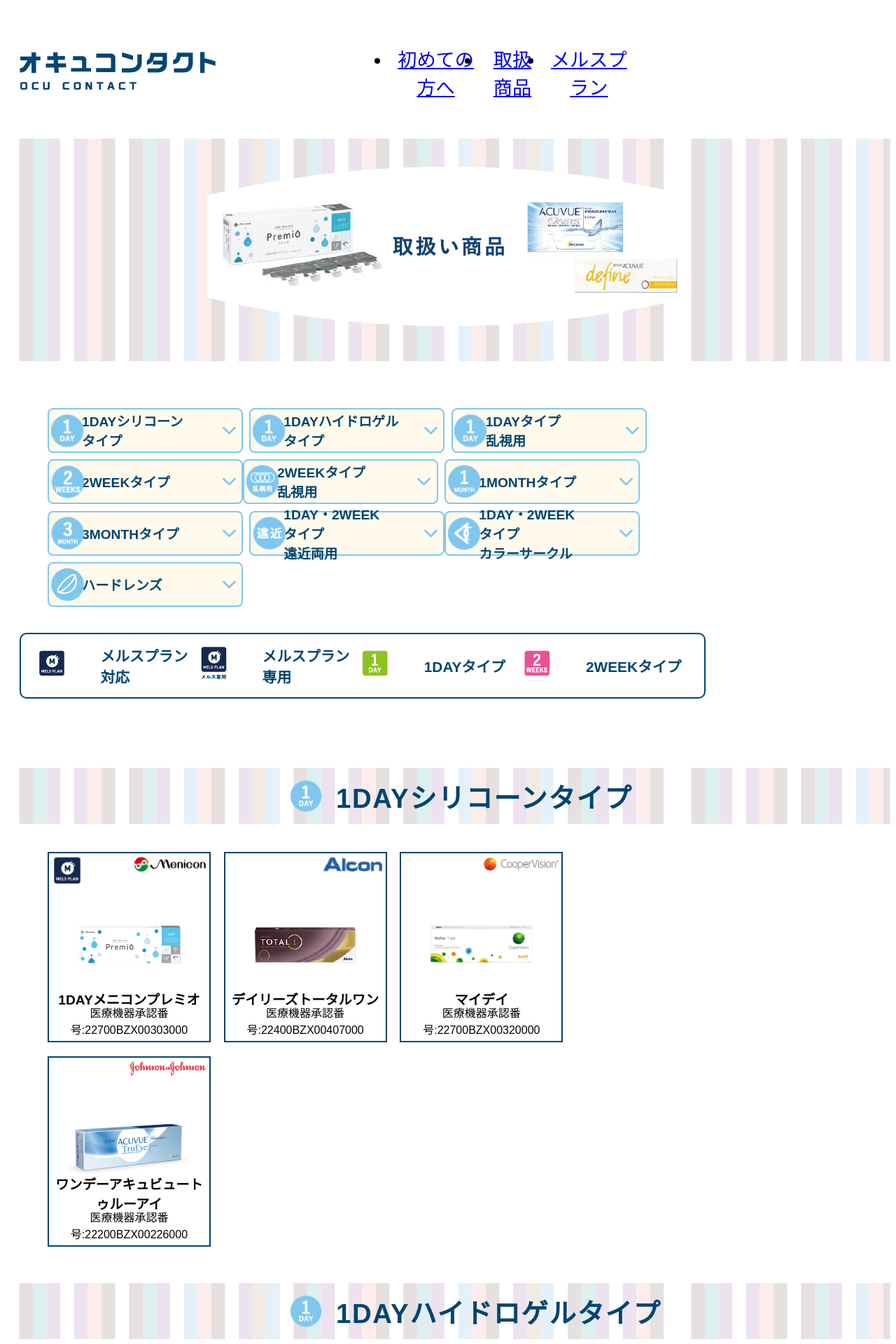
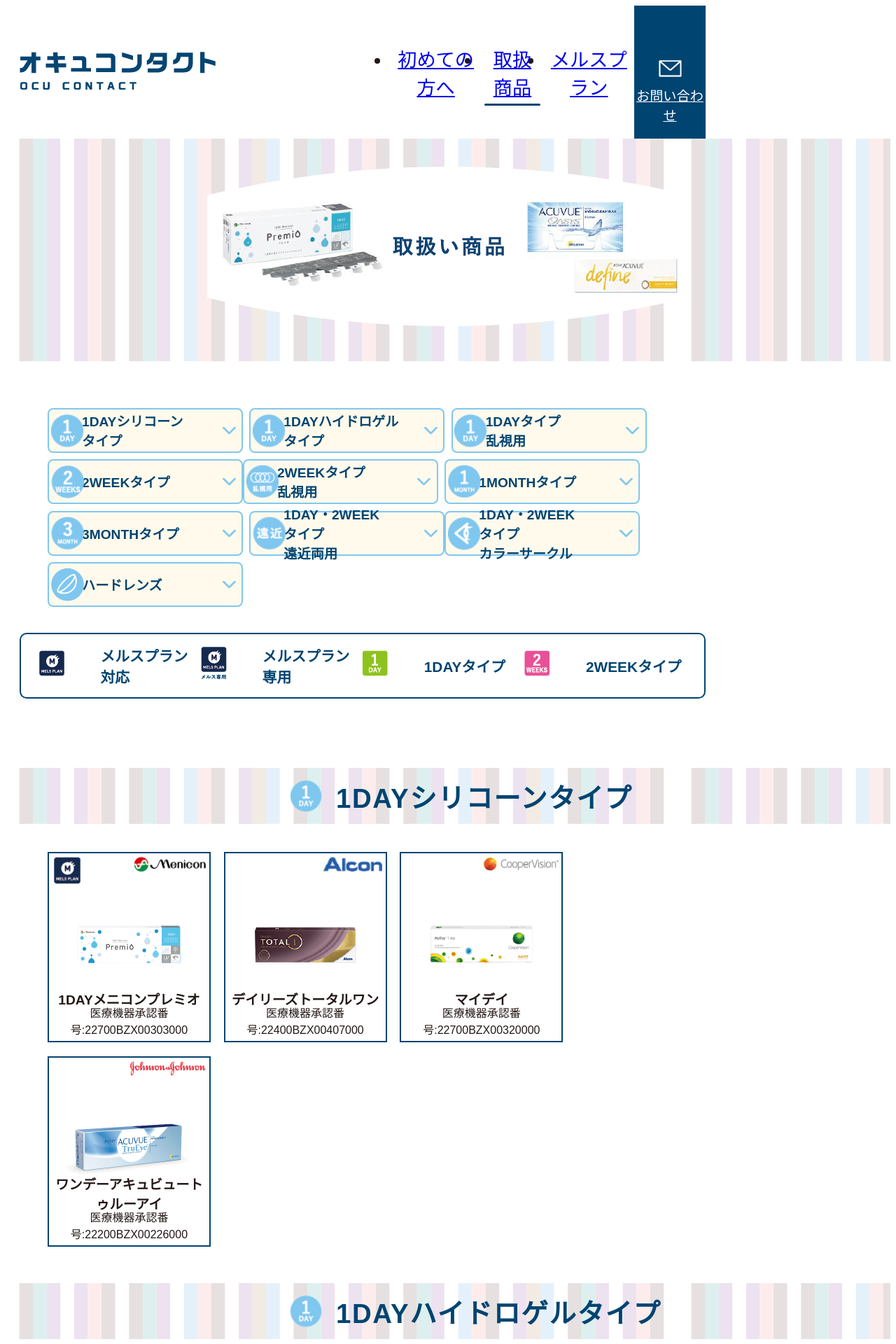
Before and after one commit to wataru-naba/okyura, a PHP site: page /products.html in a window 1280 px wide. Shown: the top 1920 px of the page at 70% size. Run offline with PHP 8.4, Linux system fonts and the light colour scheme.

Commit message:
root import 修正

```diff
--- a/css/products.css
+++ b/css/products.css
@@ -1,4 +1,5 @@
 
+@import url('./root.css');
 /*products-header
 -------------------------------*/
 
```
